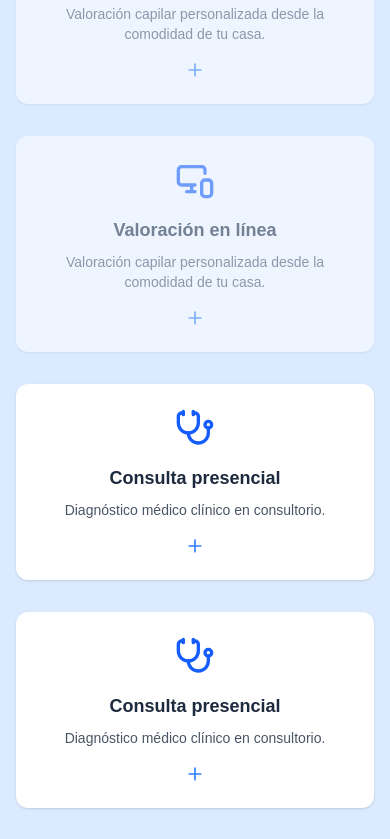
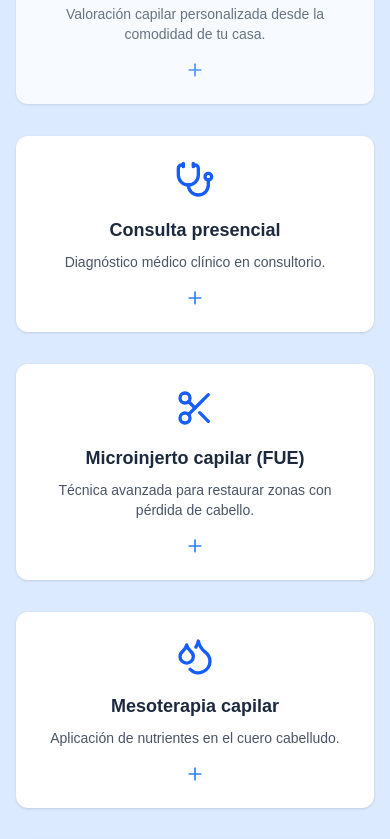
Before and after one commit to Abetar/capillarte-web-page, a Next.js app: page /servicios in a window 390 px wide. Shown: the part 1280-2119 px from the top of the page. Built offline with nearby package versions, Linux system fonts and the light colour scheme.

Commit message:
Adding a fix in mobile for services section

```diff
--- a/src/app/components/SeccionServiciosCompleta.tsx
+++ b/src/app/components/SeccionServiciosCompleta.tsx
@@ -133,21 +133,6 @@ export default function SeccionServicios() {
                             <p className="text-sm text-gray-600 mb-4">{servicio.descripcion}</p>
                             <Plus className="w-5 h-5 text-blue-500" />
                         </motion.div>
-
-                        <motion.div
-                            key={index}
-                            className={`bg-white rounded-xl p-6 flex flex-col items-center shadow hover:shadow-md transition text-center cursor-pointer ${index === 0 ? 'animate-pulse' : ''
-                                }`}
-                            onClick={() => setServicioActivo(servicio)}
-                            initial={{ opacity: 0, y: 20 }}
-                            animate={isInView ? { opacity: 1, y: 0 } : { opacity: 0, y: 20 }}
-                            transition={{ delay: index * 0.1, duration: 0.5 }}
-                        >
-                            {servicio.icon}
-                            <h4 className="text-lg font-semibold text-slate-800 mb-2">{servicio.titulo}</h4>
-                            <p className="text-sm text-gray-600 mb-4">{servicio.descripcion}</p>
-                            <Plus className="w-5 h-5 text-blue-500" />
-                        </motion.div>
                     </>
 
 
```
